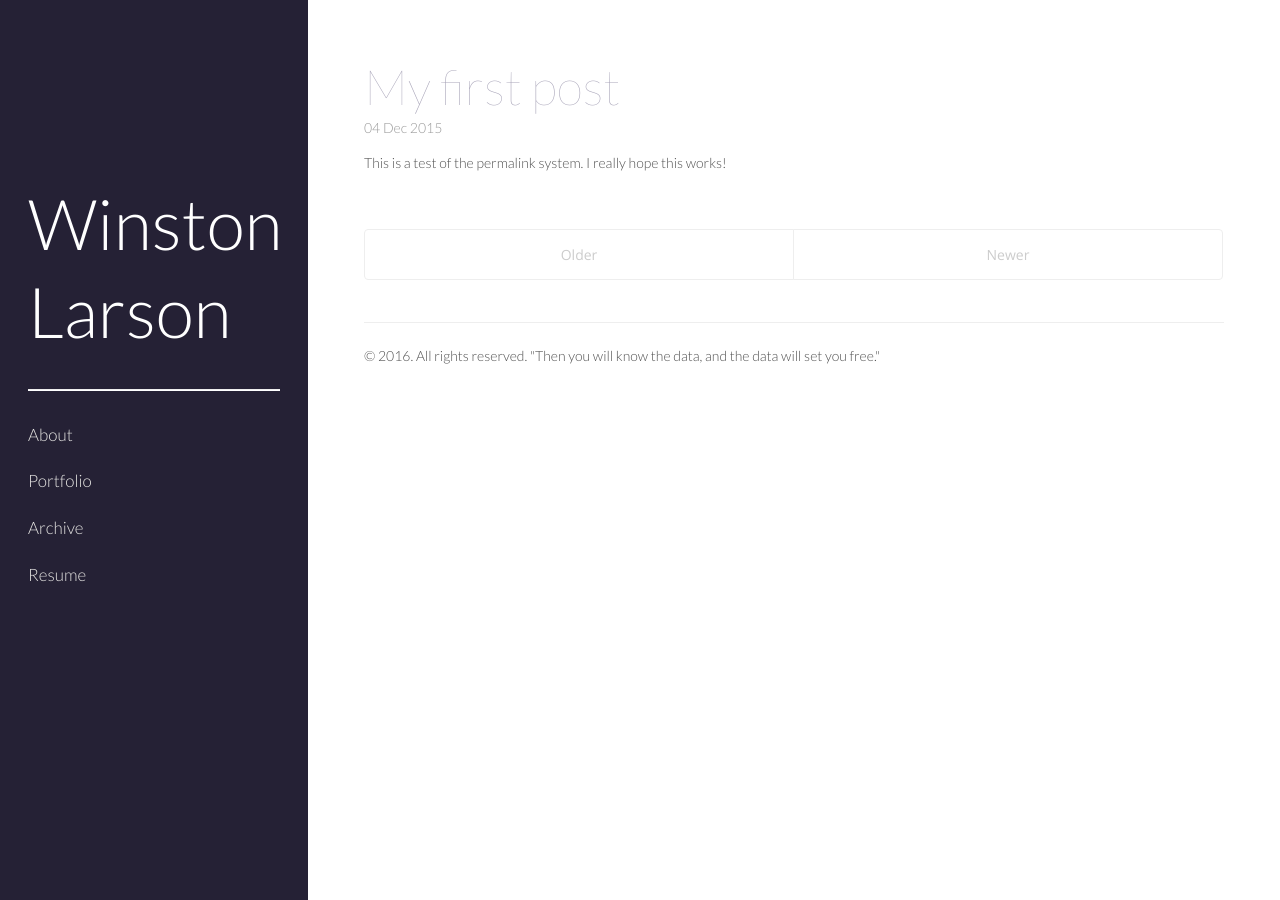
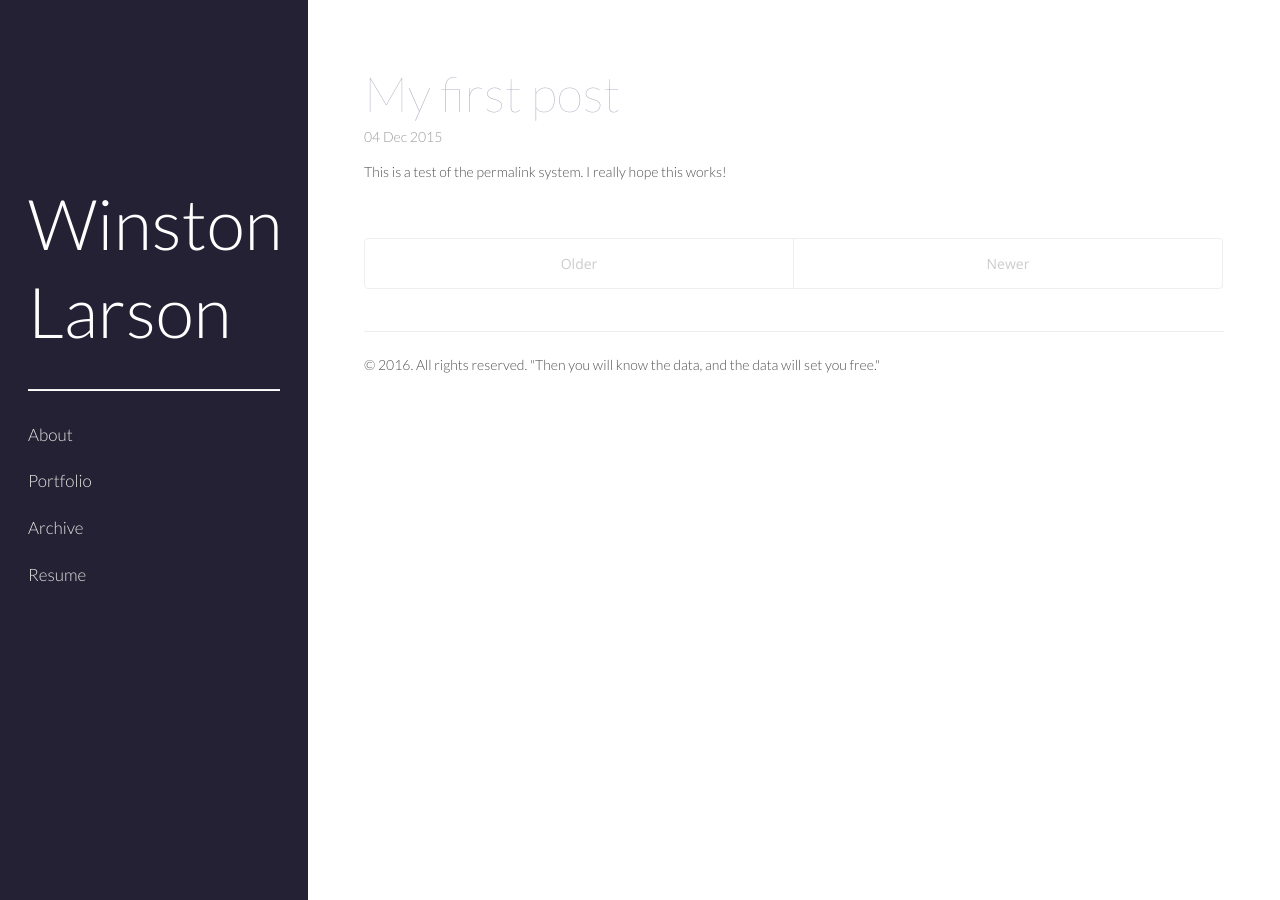
Before and after one commit to winstonlarson/old_website, a Jekyll site: the page built from index.html, in a window 1280 px wide. Built offline with Jekyll 4.4.1, drawn with Linux system fonts in a browser that asks for light colours; some web fonts are replaced; the list of posts is cut into pages by our own code.

Commit message:
Changed font colors

```diff
--- a/public/css/hyde.css
+++ b/public/css/hyde.css
@@ -37,11 +37,11 @@
 }
 @media (min-width: 48em) {
   html {
-    font-size: 15px;
+    font-size: 16px;
   }
   h2, h3, h4, h5, h6 {
     color: #757185;
-    font-weight: 100;
+    font-weight: 300;
   }
   h2 {
     font-size: 3rem;
--- a/public/css/poole.css
+++ b/public/css/poole.css
@@ -339,16 +339,16 @@
 .page-title,
 .post-title,
 .post-title a {
-  color: #A7A3B7;
+  color: #B1ADC1;
   font-weight:100;
   font-size: 3.5rem;
 }
 .page-title,
 .post-title {
   margin-top: 0;
-  color: #A7A3B7;
+  color: #B1ADC1;
   font-weight:100;
-  font-size: 3.5rem;
+  font-size: 4rem;
 }
 
 /* Meta data line below post title */
```
